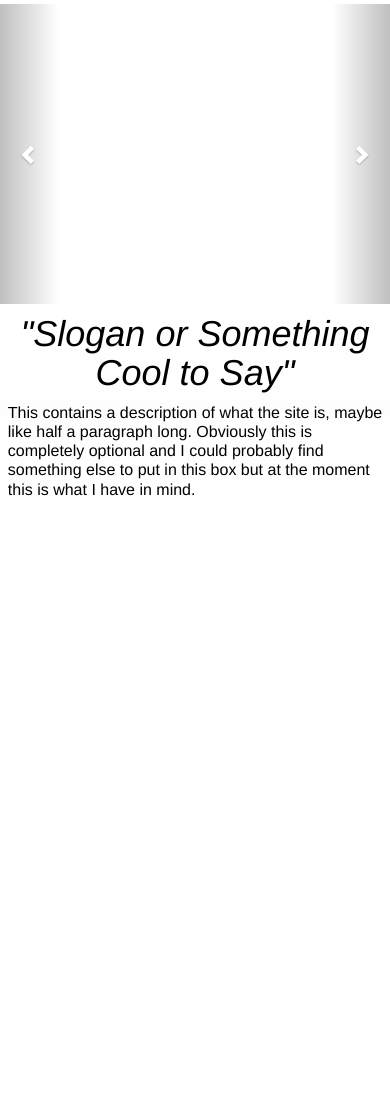
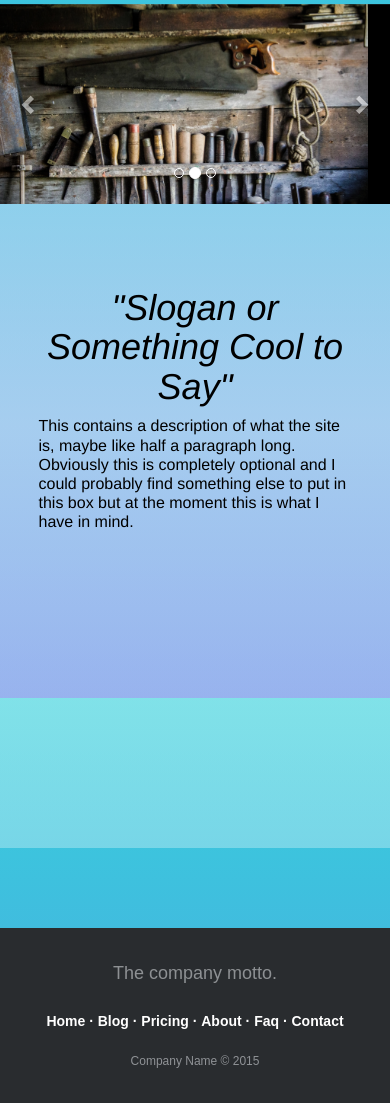
Before and after one commit to DirectlyMe/rutalocura, a website: page public/index.html in a window 390 px wide. Shown: the part 146-1249 px from the top of the page. Before the commit the page ends 844 px from the top, so only its background shows below. Drawn offline with nearby package versions, Linux system fonts and the light colour scheme.

Commit message:
Added footer

```diff
--- a/Gruntfile.js
+++ b/Gruntfile.js
@@ -29,18 +29,25 @@ module.exports = function(grunt) {
         },
         concat: {
             css: {
-              src: ['public/css/main.css', 'public/css/responsive.css'],
+              src: ['public/css/*'],
               dest: 'public/build/css/style.css',
             },
           },
         clean: {
             contents: ['public/Images/*']
-        }
+        },
+        watch: {
+            scripts: {
+              files: ['public/css/*'],
+              tasks: ['concat'],
+            },
+          },
       })
 
 
     grunt.loadNpmTasks('grunt-responsive-images');
     grunt.loadNpmTasks('grunt-contrib-concat');
     grunt.loadNpmTasks('grunt-contrib-clean');
+    grunt.loadNpmTasks('grunt-contrib-watch');
     grunt.registerTask('default', [''])
 }
--- a/package.json
+++ b/package.json
@@ -11,6 +11,7 @@
   "devDependencies": {
     "grunt-contrib-clean": "^1.1.0",
     "grunt-contrib-concat": "^1.0.1",
+    "grunt-contrib-watch": "^1.0.0",
     "grunt-responsive-images": "^1.10.1"
   },
   "dependencies": {
--- a/public/css/main.css
+++ b/public/css/main.css
@@ -3,10 +3,10 @@ html, body {
     padding: 0;
     width: 100%;
     height: 100%;
-    background-image: url("Images/backgroundImg.jpg");
-    background-size: cover;
-    background-repeat: no-repeat;
+    background: -webkit-linear-gradient(#36d1dc, #5b86e5);
 }
+
+
 /* header */
 
 header {
@@ -20,21 +20,30 @@ header {
     text-align: center;
     padding-top: 55px;
 }
+
+
 /* main page */
+
 /* content */
 .content {
     width: 100%;
+    height: 100%;
     font-size: 16px;
     line-height: 1.2em;
     color: rgb(0, 0, 0);
+    background: -webkit-linear-gradient(rgba(255, 255, 255, .3), rgba(252, 252, 252, .5), rgba(255, 255, 255, .3));
+
 }
 .content-inner {
-  margin-top: -10px;
-  background: -webkit-linear-gradient(rgba(255, 255, 255, .1), rgba(252, 252, 252, .4), rgba(255, 255, 255, .1));
+    padding: 2em;
+    margin-top: 2em;;
 }
+
 .descriptionMain {
   padding-left: 2%;
 }
+
+
 /* carousel */
 .item {
   height: 300px;
@@ -42,37 +51,51 @@ header {
 .carsouselImg {
   height: 300px;
 }
+
+
+
 /* slogan */
 .slogan {
     text-align: center;
     color: black;
 }
 
-/* Products Page */
+/* footer */
 
-.productContent {
-    width: 100%;
-    font-size: 16px;
-    line-height: 1.2em;
-    color: rgb(0, 0, 0);
-    display: flex;
-    flex-wrap: wrap;
-}
-.product {
-    position: relative;
-    width: 100%;
-    height: 200px;
-    background-image: url("poles.jpg");
-    background-size: cover;
+.footer-basic-centered{
+	background-color: #292c2f;
+	box-shadow: 0 1px 1px 0 rgba(0, 0, 0, 0.12);
+	box-sizing: border-box;
+	width: 100%;
+	text-align: center;
+	font: normal 18px sans-serif;
+
+	padding: 45px;
+	margin-top: 80px;
 }
 
-.productDescription {
-    box-sizing: border-box;
-    background-color: #000;
-    background-color: rgba(0, 0, 0, 0.7);
-    position: absolute;
-    bottom: 0;
-    width: 100%;
-    color: #fff;
-    padding: 1em;
+.footer-basic-centered .footer-company-motto{
+	color:  #8d9093;
+	font-size: 24px;
+	margin: 0;
 }
+
+.footer-basic-centered .footer-company-name{
+	color:  #8f9296;
+	font-size: 14px;
+	margin: 0;
+}
+
+.footer-basic-centered .footer-links{
+	list-style: none;
+	font-weight: bold;
+	color:  #ffffff;
+	padding: 35px 0 23px;
+	margin: 0;
+}
+
+.footer-basic-centered .footer-links a{
+	display:inline-block;
+	text-decoration: none;
+	color: inherit;
+}
--- /dev/null
+++ b/public/css/product.css
@@ -0,0 +1,28 @@
+/* Products Page */
+
+.productContent {
+    width: 100%;
+    font-size: 16px;
+    line-height: 1.2em;
+    color: rgb(0, 0, 0);
+    display: flex;
+    flex-wrap: wrap;
+}
+.product {
+    position: relative;
+    width: 100%;
+    height: 200px;
+    background-image: url("build/Images/poles-small.jpg");
+    background-size: cover;
+}
+
+.productDescription {
+    box-sizing: border-box;
+    background-color: #000;
+    background-color: rgba(0, 0, 0, 0.7);
+    position: absolute;
+    bottom: 0;
+    width: 100%;
+    color: #fff;
+    padding: 1em;
+}
--- a/public/css/responsive.css
+++ b/public/css/responsive.css
@@ -1,16 +1,43 @@
-@media screen and (min-width: 400px) {
+/* responsive css */
+
+@media screen and (max-width: 400px) {
     .item {
-        height: 250px;
+        height: 200px;
     }
 }
-@media screen and (min-width: 550px) {
+@media screen and (min-width: 401px) {
     .item {
-        height: 400px;
+        height: 230px;
     }
 }
+@media screen and (max-width: 600px) {
+
+        .footer-basic-centered{
+            padding: 35px;
+        }
+
+        .footer-basic-centered .footer-company-motto{
+            font-size: 18px;
+        }
+
+        .footer-basic-centered .footer-company-name{
+            font-size: 12px;
+        }
+
+        .footer-basic-centered .footer-links{
+            font-size: 14px;
+            padding: 25px 0 20px;
+        }
+
+        .footer-basic-centered .footer-links a{
+            line-height: 1.8;
+        }
+    }
+
 @media screen and (min-width: 800px) {
     .content {
         width: 800px;
+        padding: 2em;
         margin-left: auto;
         margin-right: auto;
     }
--- a/public/index.html
+++ b/public/index.html
@@ -19,7 +19,6 @@
           <span class="icon-bar"></span>
           <span class="icon-bar"></span>
         </button>
-      <a class="navbar-brand" href="#">RutaLocura</a>
       </div>
       <div class="collapse navbar-collapse" id="myNavbar">
         <ul class="nav navbar-nav">
@@ -49,15 +48,15 @@
           <!-- Wrapper for slides -->
                       <div class="carousel-inner">
                         <div class="item active">
-                        <img src="Images/carosel1.jpg" alt="" class="carouselImg">
+                          <img src="build/Images/carosel1-large.jpg" alt="" class="carouselImg">
                         </div>
 
                         <div class="item">
-                        <img src="Images/carosel2.jpg" alt="" class="carouselImg">
+                          <img src="build/Images/carosel2-large.jpg" alt="" class="carouselImg">
                         </div>
 
                         <div class="item">
-                        <img src="Images/carosel3.jpg" alt="" class="carouselImg">
+                          <img src="build/Images/carosel3-large.jpg" alt="" class="carouselImg">
                         </div>
                       </div>
 
@@ -86,11 +85,27 @@
                       </div>
                   </div>
               </main>
+              <footer class="footer-basic-centered">
 
+                <p class="footer-company-motto">The company motto.</p>
 
+                  <p class="footer-links">
+                    <a href="#">Home</a>
+                          ·
+                          <a href="#">Blog</a>
+                          ·
+                          <a href="#">Pricing</a>
+                          ·
+                          <a href="#">About</a>
+                          ·
+                          <a href="#">Faq</a>
+                          ·
+                          <a href="#">Contact</a>
+                        </p>
 
+                        <p class="footer-company-name">Company Name &copy; 2015</p>
 
-
+                      </footer>
 
     <script src="app.js"></script>
   </body>
```
Also changed, not shown: public/productspage.html (+21 -1 lines), public/build/Images/backgroundImg-medium.jpg (deleted), public/build/Images/backgroundImg-small.jpg (deleted), public/build/css/style.css. Lines whose indentation alone changed are shown as unchanged.
